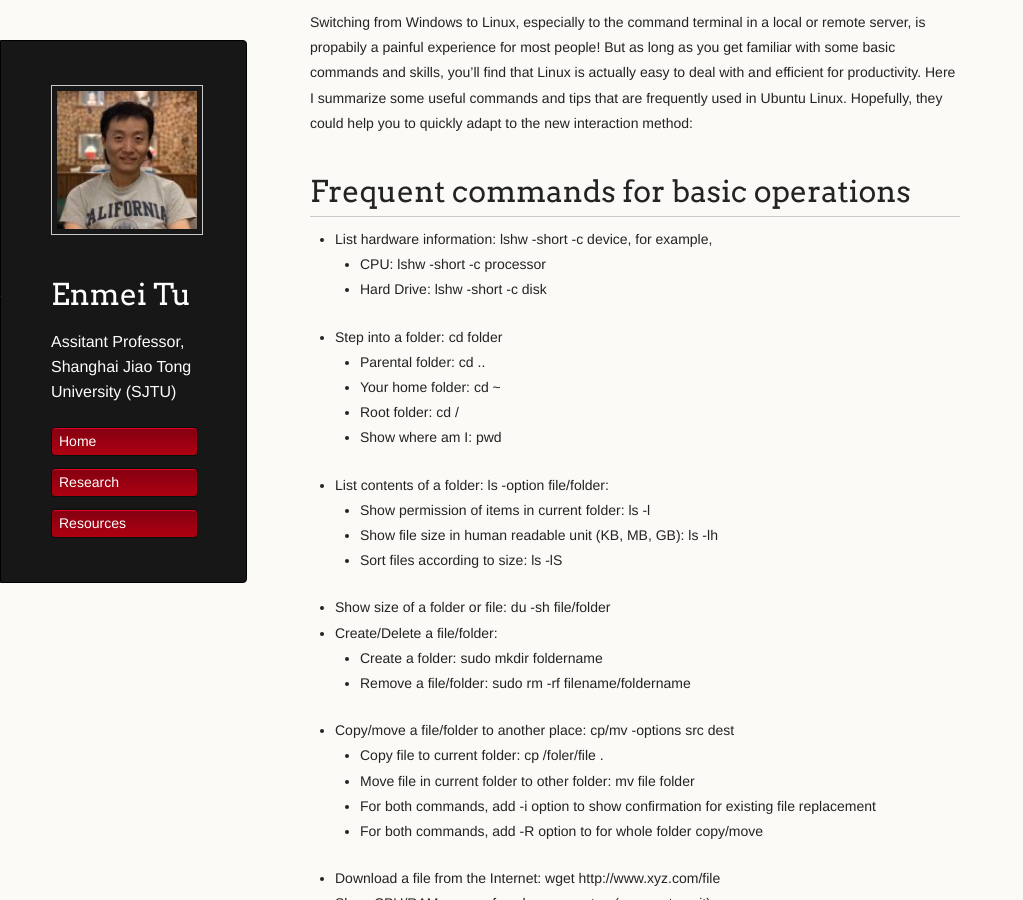
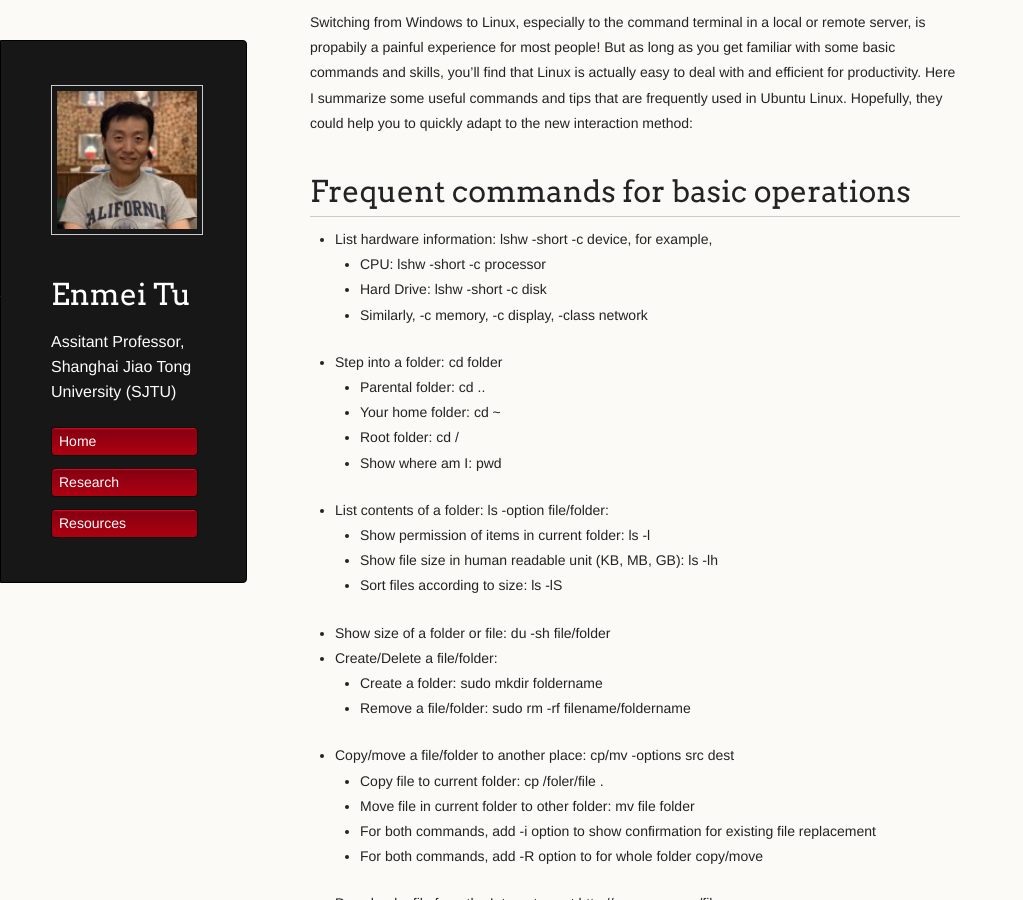
Before and after one commit to hellotem/enmeitu.github.io, a Jekyll site: the page built from resource/linux.md, in a window 1280 px wide and 900 px high. Shown: the whole window, without its empty margins (0-1023 px from the left). Built offline with Jekyll 4.4.1, drawn with Linux system fonts in a browser that asks for light colours; our own code applies the rules of GitHub Pages for plain Markdown files.

Commit message:
Update linux.md

```diff
--- a/resource/linux.md
+++ b/resource/linux.md
@@ -3,6 +3,7 @@ Switching from Windows to Linux, especially to the command terminal in a local o
  * List hardware information: lshw -short -c device, for example,
    - CPU: lshw -short -c processor
    - Hard Drive: lshw -short -c disk
+   - Similarly, -c memory, -c display, -class network
  * Step into a folder: cd folder
    - Parental folder: cd ..
    - Your home folder: cd ~
```
